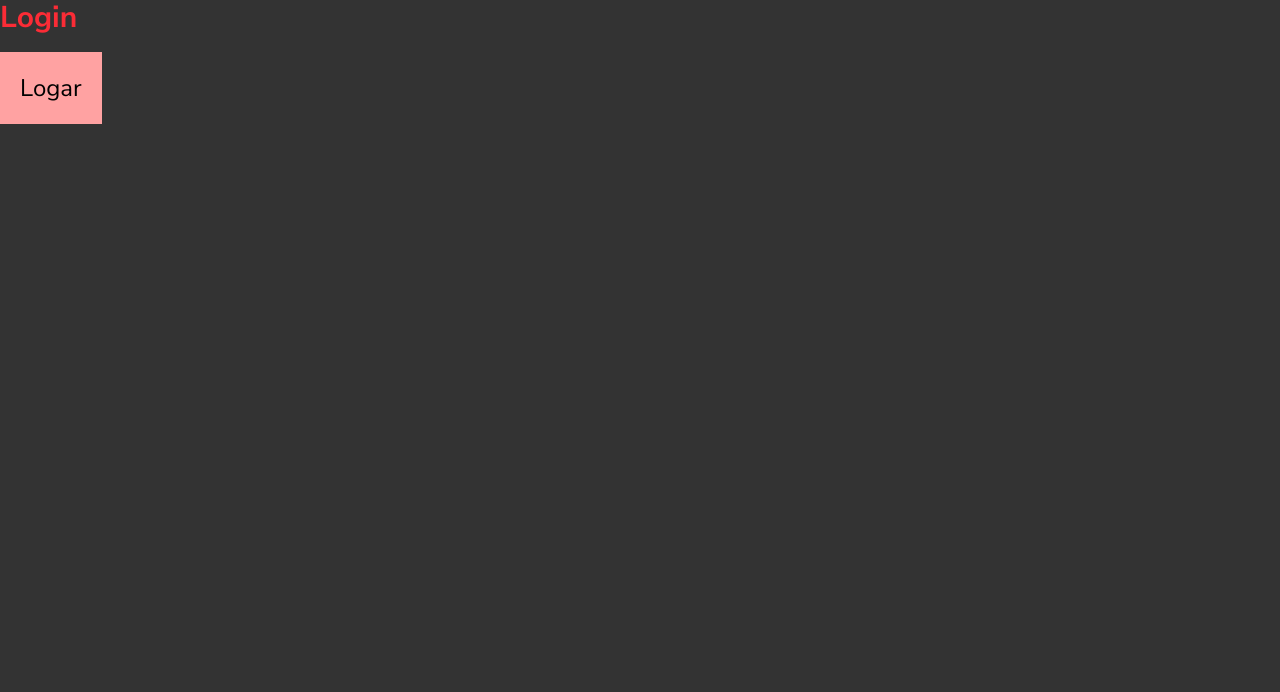
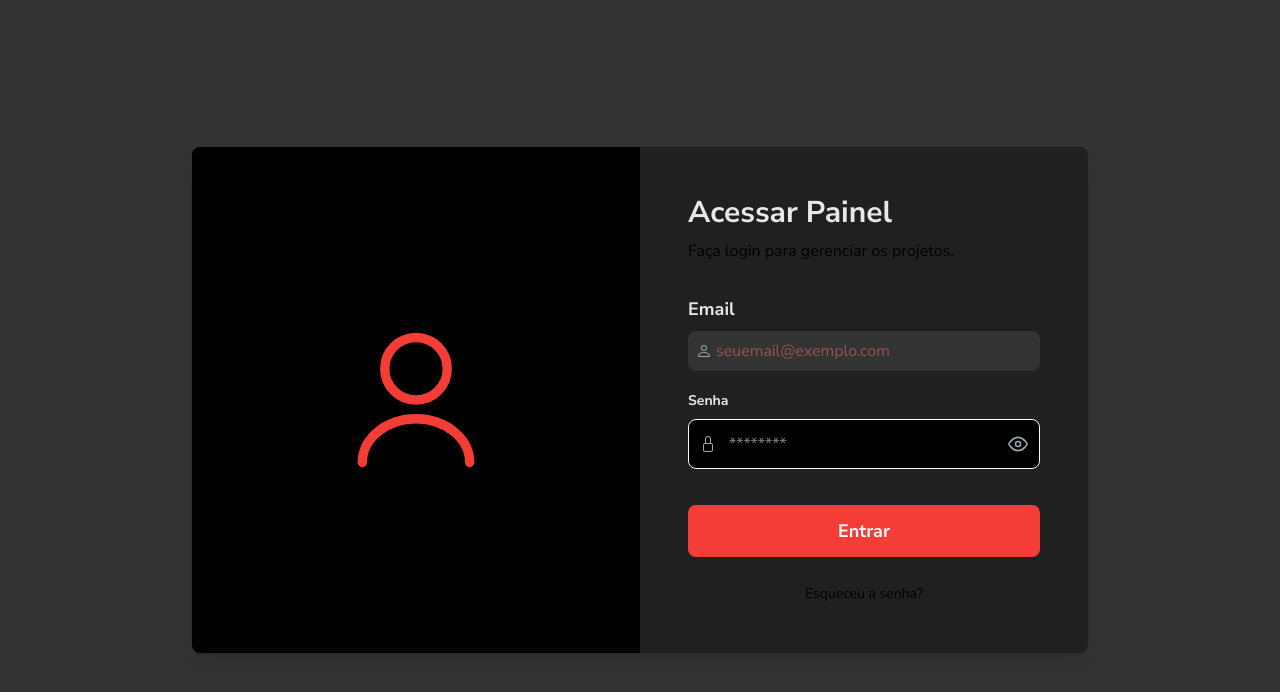
Before and after one commit to Laysabernardes/TCC, a React (Vite) app in the folder frontend/: page /login in a window 1280 px wide. Shown: the top 692 px of the page. Built offline with nearby package versions, Linux system fonts and the light colour scheme.

Commit message:
feat: pagina de login + axios

```diff
--- a/frontend/package.json
+++ b/frontend/package.json
@@ -12,6 +12,7 @@
   "dependencies": {
     "@hookform/resolvers": "^5.1.1",
     "@tailwindcss/vite": "^4.1.10",
+    "axios": "^1.11.0",
     "react": "^19.1.0",
     "react-dom": "^19.1.0",
     "react-hook-form": "^7.60.0",
--- a/frontend/src/pages/login/index.tsx
+++ b/frontend/src/pages/login/index.tsx
@@ -1,17 +1,182 @@
-import { Link } from "react-router-dom";
+/* eslint-disable @typescript-eslint/no-explicit-any */
+import { useState } from "react"; // Importa o useState
+import { useForm } from "react-hook-form";
+import { z } from "zod";
+import { zodResolver } from "@hookform/resolvers/zod";
+import { Link, useNavigate } from "react-router-dom";
+
+import { TypeInput } from "../../components/inputs";
+import { authService } from "../../service/authService";
+
+const UserIcon = () => (
+    <svg xmlns="http://www.w3.org/2000/svg" width="16" height="16" fill="currentColor" className="text-gray-400" viewBox="0 0 16 16">
+        <path d="M8 8a3 3 0 1 0 0-6 3 3 0 0 0 0 6zm2-3a2 2 0 1 1-4 0 2 2 0 0 1 4 0zm4 8c0 1-1 1-1 1H3s-1 0-1-1 1-4 6-4 6 3 6 4zm-1-.004c-.001-.246-.154-.986-.832-1.664C11.516 10.68 10.289 10 8 10c-2.29 0-3.516.68-4.168 1.332-.678.678-.83 1.418-.832 1.664h10z"/>
+    </svg>
+);
+
+const LockIcon = () => (
+    <svg xmlns="http://www.w3.org/2000/svg" width="16" height="16" fill="currentColor" className="text-gray-400" viewBox="0 0 16 16">
+        <path d="M8 1a2 2 0 0 1 2 2v4H6V3a2 2 0 0 1 2-2zm3 6V3a3 3 0 0 0-6 0v4a2 2 0 0 0-2 2v5a2 2 0 0 0 2 2h6a2 2 0 0 0 2-2V9a2 2 0 0 0-2-2zM5 8h6a1 1 0 0 1 1 1v5a1 1 0 0 1-1 1H5a1 1 0 0 1-1-1V9a1 1 0 0 1 1-1z"/>
+    </svg>
+);
+
+// Ícones para visualizar/ocultar senha
+const EyeIcon = () => (
+    <svg xmlns="http://www.w3.org/2000/svg" width="20" height="20" viewBox="0 0 24 24" fill="none" stroke="currentColor" strokeWidth="2" strokeLinecap="round" strokeLinejoin="round" className="text-gray-400">
+        <path d="M1 12s4-8 11-8 11 8 11 8-4 8-11 8-11-8-11-8z"></path><circle cx="12" cy="12" r="3"></circle>
+    </svg>
+);
+
+const EyeOffIcon = () => (
+    <svg xmlns="http://www.w3.org/2000/svg" width="20" height="20" viewBox="0 0 24 24" fill="none" stroke="currentColor" strokeWidth="2" strokeLinecap="round" strokeLinejoin="round" className="text-gray-400">
+        <path d="M17.94 17.94A10.07 10.07 0 0 1 12 20c-7 0-11-8-11-8a18.45 18.45 0 0 1 5.06-5.94M9.9 4.24A9.12 9.12 0 0 1 12 4c7 0 11 8 11 8a18.5 18.5 0 0 1-2.16 3.19m-6.72-1.07a3 3 0 1 1-4.24-4.24"></path><line x1="1" y1="1" x2="23" y2="23"></line>
+    </svg>
+);
+
+const LoginIcon = () => (
+    <svg width="150" height="150" viewBox="0 0 24 24" fill="none" xmlns="http://www.w3.org/2000/svg">
+      <title>Ícone de Login</title>
+      <path d="M12 12C14.7614 12 17 9.76142 17 7C17 4.23858 14.7614 2 12 2C9.23858 2 7 4.23858 7 7C7 9.76142 9.23858 12 12 12Z" stroke="currentColor" className="text-red-2" strokeWidth="1.5" strokeLinecap="round" strokeLinejoin="round"/>
+      <path d="M20.59 22C20.59 18.13 16.74 15 12 15C7.26 15 3.41 18.13 3.41 22" stroke="currentColor" className="text-red-2" strokeWidth="1.5" strokeLinecap="round" strokeLinejoin="round"/>
+    </svg>
+);
+
+const LoginSchema = z.object({
+  email: z.string().min(1, "Email é obrigatório.").email("Por favor, insira um email válido."),
+  password: z.string().min(1, "Senha é obrigatória."),
+});
+
+type LoginFormData = z.infer<typeof LoginSchema>;
 
 function Login() {
+  const [loading, setLoading] = useState(false);
+  const [apiError, setApiError] = useState<string | null>(null);
+  const [showPassword, setShowPassword] = useState(false);
+  const navigate = useNavigate();
+
+  // Configurar o react-hook-form com o resolver do Zod
+  const {
+    register,
+    handleSubmit,
+    formState: { errors },
+  } = useForm<LoginFormData>({
+    resolver: zodResolver(LoginSchema),
+  });
+
+  const handleLogin = async (data: LoginFormData) => {
+    setLoading(true);
+    setApiError(null);
+
+    try {
+      const result = await authService.login(data);
+      if(result.token) {
+        localStorage.setItem("authToken", result.token);
+      }
+      navigate("/guara-adm");
+
+    } catch (error: any) {
+      const errorMessage = error.response?.data?.message || "An error occurred during login.";
+      setApiError(errorMessage);
+    } finally {
+      setLoading(false);
+    }
+  };
+
   return (
-    <>
-      <div>
-        <h1 className="text-red-500 text-3xl font-bold">Login</h1>
-        <Link to="/guara-adm">
-          <button className="p-5 bg-red-300 text-2xl mt-4 cursor-pointer">
-            Logar
-          </button>
-        </Link>
-      </div>
-    </>
+    <div
+      id="hero"
+      className="w-full min-h-screen flex flex-col items-center justify-center bg-dark-1 p-4"
+    >
+      <section className="w-full max-w-4xl flex flex-row bg-dark-2 rounded-lg shadow-lg overflow-hidden">
+        {/* Coluna do Ícone (visível em telas médias e maiores) */}
+        <div className="hidden md:flex w-1/2 items-center justify-center p-12 bg-dark-3">
+          <LoginIcon />
+        </div>
+
+        {/* Coluna do Formulário */}
+        <div className="w-full md:w-1/2 flex flex-col justify-center">
+          <form
+            onSubmit={handleSubmit(handleLogin)}
+            className="p-8 sm:p-12"
+          >
+            <div className="mb-8">
+              <h2 className="text-3xl font-bold text-light-3">
+                Acessar Painel
+              </h2>
+              <p className="text-light-4 mt-2">
+                Faça login para gerenciar os projetos.
+              </p>
+            </div>
+
+            {/* Exibição de erro da API */}
+            {apiError && (
+              <div className="bg-red-500/20 text-red-300 p-3 rounded-lg mb-4 text-center">
+                {apiError}
+              </div>
+            )}
+
+            {/* Campo de Email */}
+            <TypeInput
+              id="email"
+              title="Email"
+              type="email"
+              placeholder="seuemail@exemplo.com"
+              icon={<UserIcon />}
+              {...register("email")}
+            />
+            {errors.email && (
+              <p className="text-red-3 text-sm mt-[-10px] mb-3">{errors.email.message}</p>
+            )}
+
+            {/* Campo de Senha com botão de visualização */}
+            <div className="mb-4">
+              <label htmlFor="password" className="block text-light-3 text-sm font-bold mb-2">
+                  Senha
+              </label>
+              <div className="relative">
+                  <span className="absolute inset-y-0 left-0 flex items-center pl-3">
+                      <LockIcon />
+                  </span>
+                  <input
+                      id="password"
+                      type={showPassword ? 'text' : 'password'}
+                      placeholder="********"
+                      className={`w-full bg-dark-3 text-light-2 border rounded-lg py-3 pl-10 pr-10 focus:outline-none focus:ring-2 focus:ring-red-2 ${errors.password ? 'border-red-3' : 'border-dark-4'}`}
+                      {...register("password")}
+                  />
+                  <button
+                      type="button"
+                      onClick={() => setShowPassword(!showPassword)}
+                      className="absolute inset-y-0 right-0 flex items-center pr-3 cursor-pointer"
+                      aria-label={showPassword ? "Ocultar senha" : "Mostrar senha"}
+                  >
+                      {showPassword ? <EyeOffIcon /> : <EyeIcon />}
+                  </button>
+              </div>
+            </div>
+            {errors.password && (
+              <p className="text-red-3 text-sm mt-[-10px] mb-3">{errors.password.message}</p>
+            )}
+
+            {/* Botão de Submissão */}
+            <button
+              type="submit"
+              disabled={loading}
+              className="w-full bg-red-2 text-lg font-bold text-white text-center rounded-lg p-3 mt-5 cursor-pointer transition-transform duration-200 hover:bg-red-1 hover:scale-105 disabled:bg-gray-500 disabled:cursor-not-allowed"
+            >
+              {loading ? 'Entrando...' : 'Entrar'}
+            </button>
+
+            <div className="text-center mt-6">
+                <Link to="/" className="text-sm text-light-4 hover:text-red-2 transition-colors">
+                    Esqueceu a senha?
+                </Link>
+            </div>
+
+          </form>
+        </div>
+      </section>
+    </div>
   );
 }
 
--- /dev/null
+++ b/frontend/src/service/api.ts
@@ -0,0 +1,7 @@
+import axios from 'axios';
+
+const api = axios.create({
+  baseURL: 'http://localhost:3000',
+});
+
+export default api;
--- /dev/null
+++ b/frontend/src/service/authService.ts
@@ -0,0 +1,35 @@
+import api from './api';
+
+interface LoginCredentials {
+  email: string;
+  password: string;
+}
+
+interface LoginResponse {
+  user: {
+    _id: string;
+    name: string;
+    email: string;
+    role: string;
+    createdAt: string;
+    updatedAt: string;
+  };
+  token: string;
+}
+
+// Objeto que agrupa todas as funções de autenticação
+export const authService = {
+  /**
+   * Envia as credenciais de login para a API.
+   * @param credentials - Um objeto com email e senha.
+   * @returns A promessa com os dados da resposta (token e usuário).
+   */
+  login: async (credentials: LoginCredentials): Promise<LoginResponse> => {
+    const response = await api.post<LoginResponse>('/auth/login', credentials);
+    return response.data;
+  },
+
+  // Futuramente, você pode adicionar outras funções aqui:
+  // register: async (data) => { ... },
+  // logout: async () => { ... },
+};
```
Also changed, not shown: 1 other file (tests, documents, lock files or other folders).
